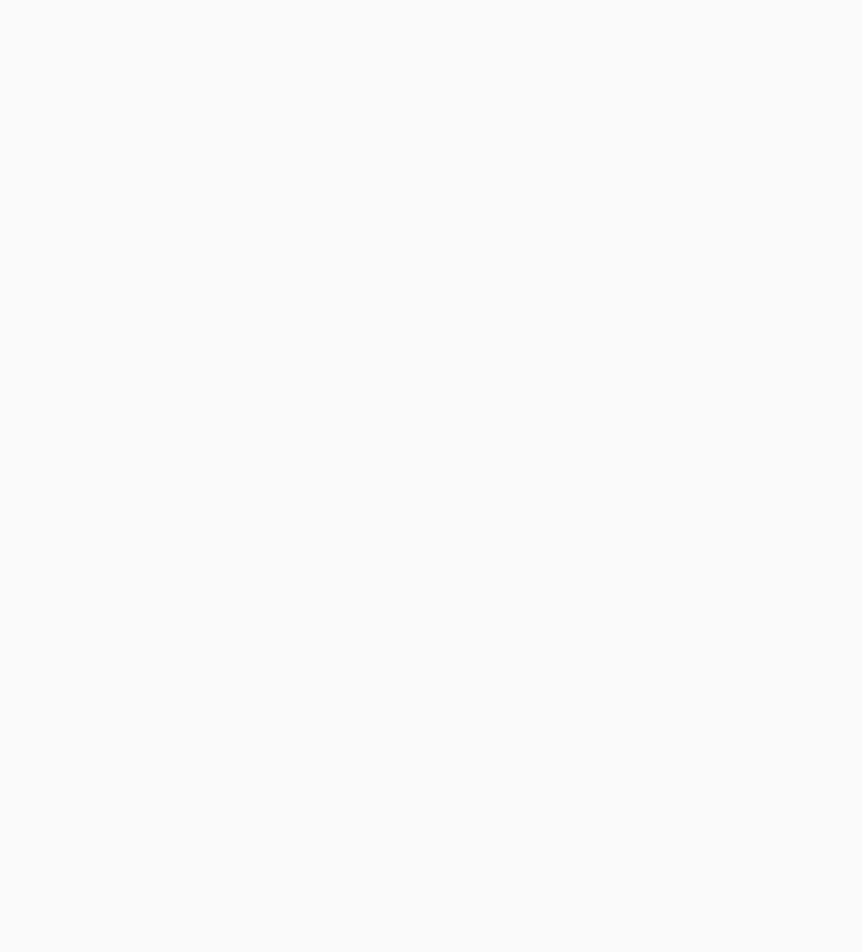
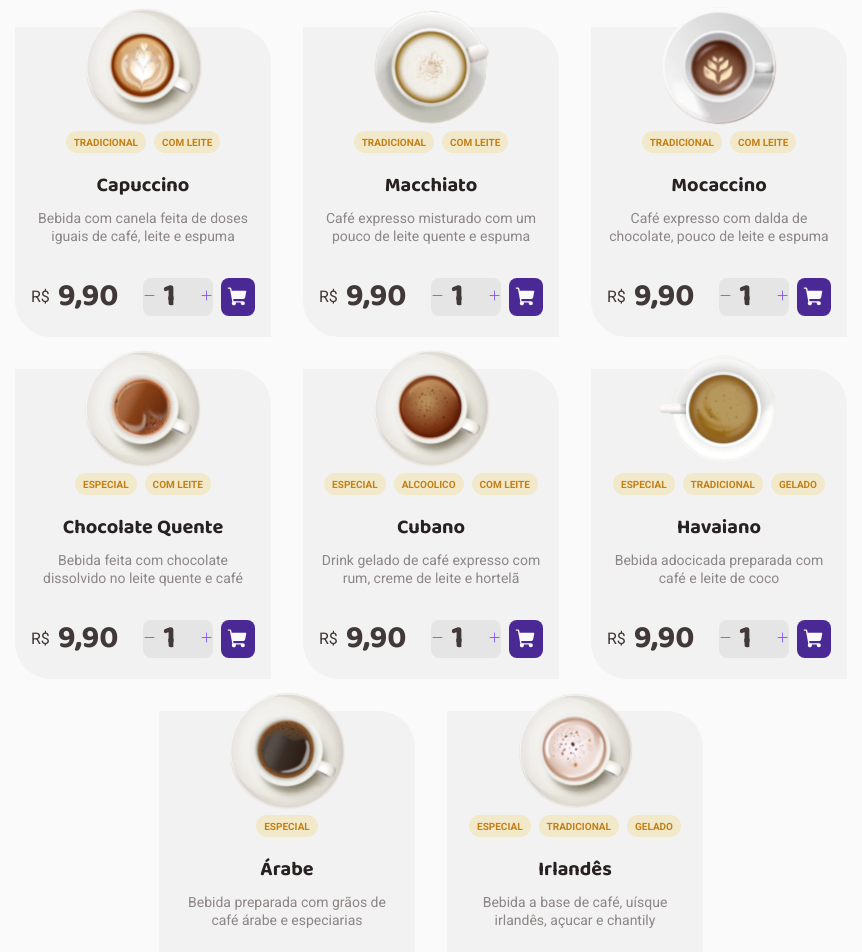
Before and after one commit to chelfonseca/coffee-delivery, a React (Vite) app: page / in a window 1280 px wide. Shown: the part 1420-2372 px from the top of the page, without its empty margins (209-1071 px from the left). Before the commit the page ends 1543 px from the top, so only its background shows below. Built offline with nearby package versions, Linux system fonts and the light colour scheme.

Commit message:
Filter button implemented

```diff
--- a/src/pages/Home/Components/CoffeeList/index.tsx
+++ b/src/pages/Home/Components/CoffeeList/index.tsx
@@ -1,31 +1,85 @@
 import { CoffeeCard } from './Components/CoffeeCard'
 import {
   CoffeeFilter,
+  CoffeeFilterButton,
   CoffeeListContainer,
   CoffeeListHeader,
   CoffeeListItems,
 } from './styles'
 
-import { useContext } from 'react'
+import { useContext, useState } from 'react'
 import { OrderContext } from '../../../../contexts/OrderContext'
 
+const coffeesTypes = [
+  'tradicional',
+  'especial',
+  'com leite',
+  'alcoolico',
+  'gelado',
+]
+
 export function CoffeeList() {
+  const [coffeeFilter, setCoffeeFilter] = useState<string[]>(coffeesTypes)
   const { coffees } = useContext(OrderContext)
+  const [activedButton, setActivedButton] = useState<string>('')
+
+  function toggleCoffeType(coffeeType: string) {
+    const isSelected = coffeeFilter.length === 1
+
+    if (isSelected) {
+      setCoffeeFilter(coffeesTypes)
+      setActivedButton('')
+    } else {
+      setCoffeeFilter([coffeeType])
+      setActivedButton(coffeeType)
+    }
+  }
+
   return (
     <CoffeeListContainer>
       <CoffeeListHeader>
         <h2>Nossos cafés</h2>
         <CoffeeFilter>
-          <button>TRADICIONAL</button>
-          <button>ESPECIAL</button>
-          <button>COM LEITE</button>
-          <button>ALCOÓLICO</button>
-          <button>GELADO</button>
+          <CoffeeFilterButton
+            onClick={() => toggleCoffeType('tradicional')}
+            isActive={coffeesTypes[0] === activedButton}
+          >
+            tradicional
+          </CoffeeFilterButton>
+          <CoffeeFilterButton
+            onClick={() => toggleCoffeType('especial')}
+            isActive={coffeesTypes[1] === activedButton}
+          >
+            especial
+          </CoffeeFilterButton>
+          <CoffeeFilterButton
+            onClick={() => toggleCoffeType('com leite')}
+            isActive={coffeesTypes[2] === activedButton}
+          >
+            com leite
+          </CoffeeFilterButton>
+          <CoffeeFilterButton
+            onClick={() => toggleCoffeType('alcoolico')}
+            isActive={coffeesTypes[3] === activedButton}
+          >
+            alcoolico
+          </CoffeeFilterButton>
+          <CoffeeFilterButton
+            onClick={() => toggleCoffeType('gelado')}
+            isActive={coffeesTypes[4] === activedButton}
+          >
+            gelado
+          </CoffeeFilterButton>
         </CoffeeFilter>
       </CoffeeListHeader>
       <CoffeeListItems>
         {coffees.map((coffee) => {
+          const hasTypes = coffee.tags.filter((tag) =>
+            coffeeFilter.includes(tag),
+          )
+          const isAble = hasTypes.length !== 0
           return (
+            isAble && (
               <CoffeeCard
                 key={coffee.id}
                 id={coffee.id}
@@ -36,6 +90,7 @@ export function CoffeeList() {
                 price={coffee.price}
               />
             )
+          )
         })}
       </CoffeeListItems>
     </CoffeeListContainer>
--- a/src/pages/Home/Components/CoffeeList/styles.ts
+++ b/src/pages/Home/Components/CoffeeList/styles.ts
@@ -21,7 +21,7 @@ export const CoffeeFilter = styled.div`
   display: flex;
   gap: 0.5rem;
 
-  button {
+  /* button {
     border-radius: 2rem;
     padding: 0.35rem 0.5rem;
     font-size: 0.75rem;
@@ -29,9 +29,22 @@ export const CoffeeFilter = styled.div`
     background-color: ${(props) => props.theme.background};
     color: ${(props) => props.theme['yellow-dark']};
     border: 2px solid ${(props) => props.theme['yellow-dark']};
-  }
+  } */
 `
-
+interface CoffeeFilterButtonProps {
+  isActive: boolean
+}
+export const CoffeeFilterButton = styled.button<CoffeeFilterButtonProps>`
+  border-radius: 2rem;
+  padding: 0.35rem 0.5rem;
+  font-size: 0.75rem;
+  font-weight: 700;
+  background-color: ${(props) =>
+    props.isActive ? props.theme.yellow : props.theme.background};
+  color: ${(props) => props.theme['yellow-dark']};
+  border: 2px solid ${(props) => props.theme['yellow-dark']};
+  text-transform: uppercase;
+`
 export const CoffeeListItems = styled.div`
   width: 100%;
   height: auto;
--- a/src/products/products.ts
+++ b/src/products/products.ts
@@ -44,6 +44,83 @@ export const coffees: Coffee[] = [
     quantity: 0,
   },
   {
+    id: '005',
+    name: 'Cafe com leite',
+    coffeeImage: images.CafeComLeite,
+    description: 'Meio a meio de expresso tradicional com leite vaporizado',
+    tags: ['tradicional', 'com leite'],
+    price: 9.9,
+    selected: false,
+    quantity: 0,
+  },
+  {
+    id: '006',
+    name: 'Latte',
+    coffeeImage: images.Latte,
+    description:
+      'Uma dose de café expresso com o dobro de leite e espuma cremosa',
+    tags: ['tradicional', 'com leite'],
+    price: 9.9,
+    selected: false,
+    quantity: 0,
+  },
+  {
+    id: '007',
+    name: 'Capuccino',
+    coffeeImage: images.Capuccino,
+    description:
+      'Bebida com canela feita de doses iguais de café, leite e espuma',
+    tags: ['tradicional', 'com leite'],
+    price: 9.9,
+    selected: false,
+    quantity: 0,
+  },
+  {
+    id: '008',
+    name: 'Macchiato',
+    coffeeImage: images.Macchiato,
+    description:
+      'Café expresso misturado com um pouco de leite quente e espuma',
+    tags: ['tradicional', 'com leite'],
+    price: 9.9,
+    selected: false,
+    quantity: 0,
+  },
+  {
+    id: '009',
+    name: 'Mocaccino',
+    coffeeImage: images.Mochaccino,
+    description:
+      'Café expresso com dalda de chocolate, pouco de leite e espuma',
+    tags: ['tradicional', 'com leite'],
+    price: 9.9,
+    selected: false,
+    quantity: 0,
+  },
+
+  {
+    id: '010',
+    name: 'Chocolate quente',
+    coffeeImage: images.ChocolateQuente,
+    description: 'Bebida feita com chocolate dissolvido no leite quente e café',
+    tags: ['especial', 'com leite'],
+    price: 9.9,
+    selected: false,
+    quantity: 0,
+  },
+  {
+    id: '011',
+    name: 'Cubano',
+    coffeeImage: images.Cubano,
+    description:
+      'Drink gelado de café expresso com rum, creme de leite e hortelã',
+    tags: ['especial', 'alcoolico', 'com leite'],
+    price: 9.9,
+    selected: false,
+    quantity: 0,
+  },
+
+  {
     id: '012',
     name: 'havaiano',
     coffeeImage: images.Havaiano,
@@ -53,4 +130,24 @@ export const coffees: Coffee[] = [
     selected: false,
     quantity: 0,
   },
+  {
+    id: '013',
+    name: 'Árabe',
+    coffeeImage: images.Arabe,
+    description: 'Bebida preparada com grãos de café árabe e especiarias',
+    tags: ['especial'],
+    price: 9.9,
+    selected: false,
+    quantity: 0,
+  },
+  {
+    id: '014',
+    name: 'Irlandês',
+    coffeeImage: images.Irlandes,
+    description: 'Bebida a base de café, uísque irlandês, açucar e chantily',
+    tags: ['especial', 'tradicional', 'gelado'],
+    price: 9.9,
+    selected: false,
+    quantity: 0,
+  },
 ]
```
Also changed, not shown: src/products/images.ts (+18 -0 lines). Lines whose indentation alone changed are shown as unchanged.
